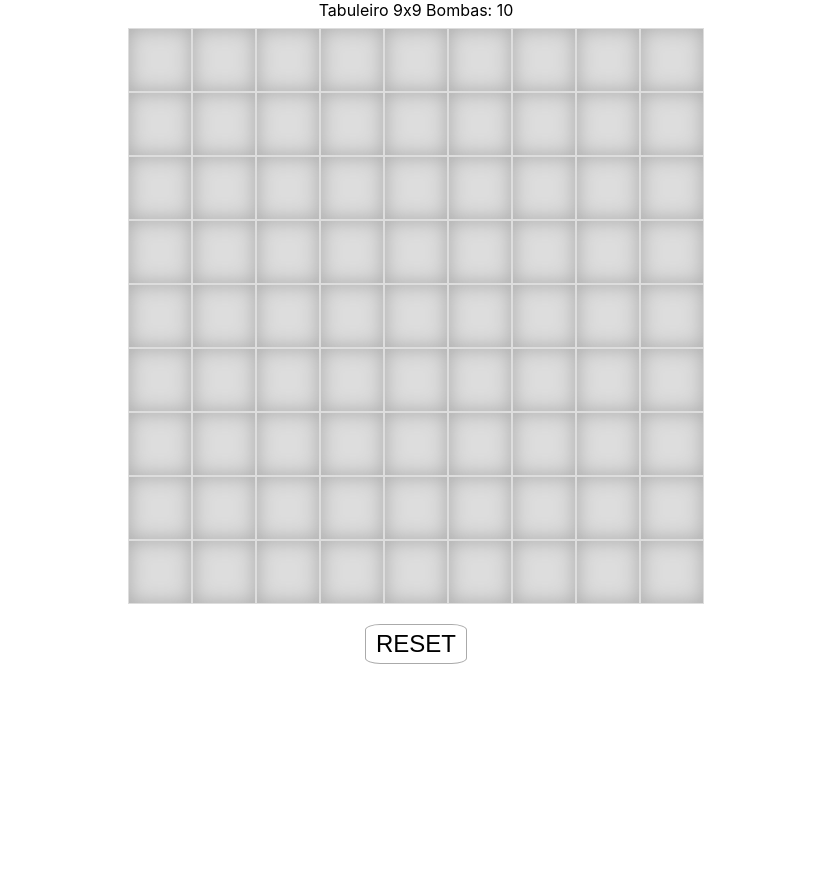
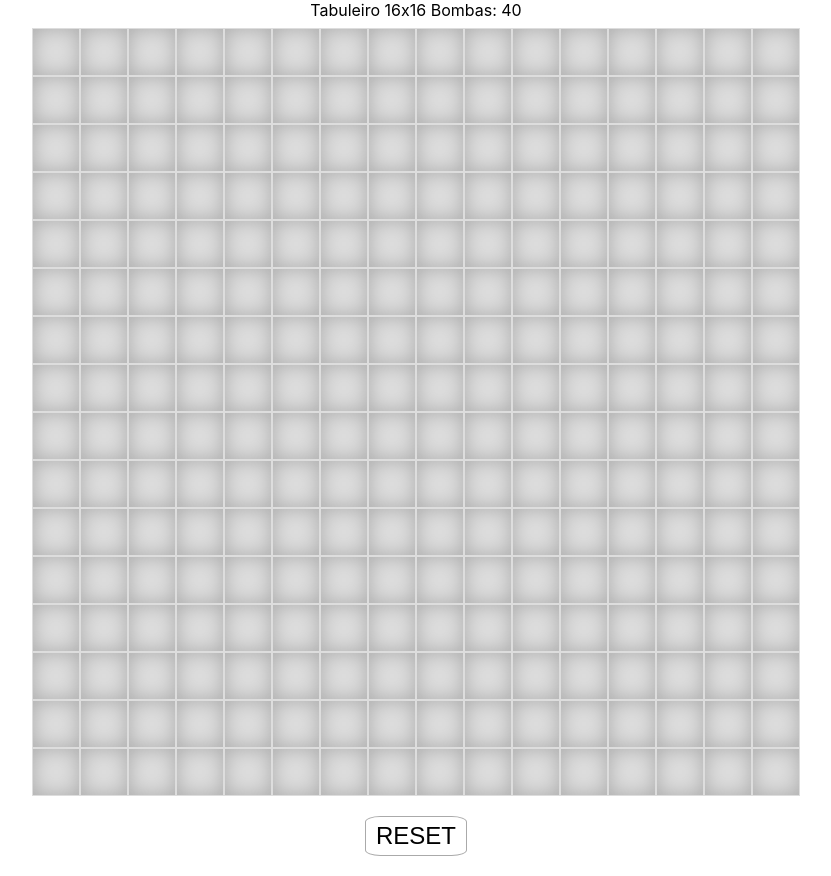
Before and after one commit to mAd-5864/TP-LS, a React (Create React App) app in the folder minesweeper/: page / in a window 1280 px wide. Shown: the whole page, without its empty margins (224-1055 px from the left). Before the commit the page ends 800 px from the top, so only its background shows below. Built offline with nearby package versions, Linux system fonts and the light colour scheme.

Commit message:
quick save

```diff
--- a/minesweeper/src/App.js
+++ b/minesweeper/src/App.js
@@ -7,9 +7,9 @@ function App() {
   const [gameStarted, setGameStarted] = useState(false);
   const [gameOver, setGameOver] = useState(false);
   const [boardState] = useState({
-    nLines: 9,
-    nColumns: 9,
-    nMines: 10
+    nLines: 16,
+    nColumns: 16,
+    nMines: 40
   });
 
   const nearbyCells = [
@@ -67,6 +67,7 @@ function App() {
         clickedCell.clicked = true;
         if (clickedCell.bomb) { // quaisquer verificacoes necessarias
           setGameOver(true)
+          console.log("You Lost!");
         }
         else if (!clickedCell.proximityBombs || clickedCell.proximityBombs === nFlags) {
           nearbyCells.forEach(([dx, dy]) => {
@@ -161,9 +162,6 @@ function App() {
     return flagCount;
   }
 
-
-
-
   const resetBoard = () => {
     setGameStarted(false)
     setGameOver(false)
--- a/minesweeper/src/Components/Board/Board.css
+++ b/minesweeper/src/Components/Board/Board.css
@@ -1,5 +1,6 @@
 .board {
     display: flex;
+    flex-direction: column;
     width: min-content;
     place-items: center;
     margin: 0.5rem auto;
@@ -7,5 +8,4 @@
 
 .linha{
     display: flex;
-    flex-direction: column;
 }
--- a/minesweeper/src/Components/Board/Cell.css
+++ b/minesweeper/src/Components/Board/Cell.css
@@ -2,8 +2,8 @@
     background-color: #ddd;
     box-shadow:inset 0 0 20px #aaa;
     border: #ddd 0.1px solid;
-    width: 4rem;
-    height: 4rem;
+    width: 3rem;
+    height: 3rem;
     text-align: center;
     line-height: 130%;
     font-size: 2em;
```
